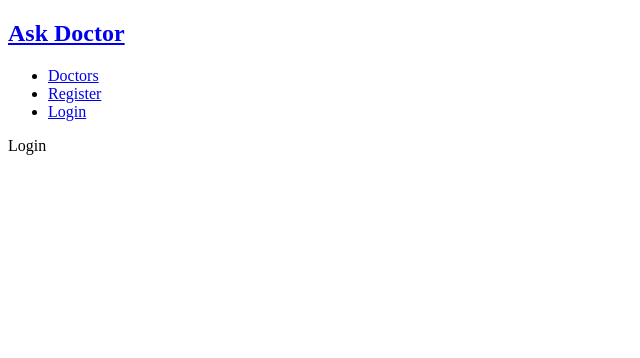
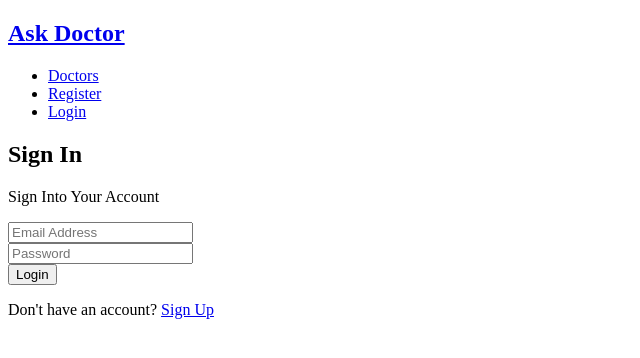
Before and after one commit to KotaWatanabe/ask-doctors, a React (Create React App) app in the folder client/: page /login in a window 1280 px wide. Shown: the top 358 px of the page, without its empty margins (0-640 px from the left). Built offline with nearby package versions, Linux system fonts and the light colour scheme.

Commit message:
create login form

```diff
--- a/client/src/App.js
+++ b/client/src/App.js
@@ -14,7 +14,7 @@
       <section className="container">
         <Switch>
           <Route exact path="/register" component={Register} />
-          <Route exact path="/Login" component={Login} />
+          <Route exact path="/login" component={Login} />
         </Switch>
       </section>
     </>
--- a/client/src/components/auth/Login.js
+++ b/client/src/components/auth/Login.js
@@ -1,10 +1,54 @@
-import React from 'react'
+import React, { useState } from 'react';
+import { Link } from 'react-router-dom'
 
 const Login = () => {
+
+    const [formData, setFormData] = useState({
+        email:'',
+        password:'',
+    });
+
+    const { email, password } = formData;
+
+    const onChange = e => setFormData({ ...formData, [e.target.name]:e.target.value})
+
+    const onSubmit = async e => {
+        e.preventDefault();
+        console.log('SUCCESS')
+    };
+
     return (
-        <div>
-            Login
-        </div>
+        <>
+        <h1 className="large text-primary">Sign In</h1>
+        <p className="lead"><i className="fas fa-user"></i> Sign  Into Your Account</p>
+        <form className="form" onSubmit={e => onSubmit(e)}>
+          <div className="form-group">
+            <input
+                type="email"
+                placeholder="Email Address"
+                name="email"
+                onChange={e => onChange(e)}
+                value={email}
+                required
+            />
+          </div>
+          <div className="form-group">
+            <input
+              type="password"
+              placeholder="Password"
+              name="password"
+              value={password}
+              onChange={e => onChange(e)}
+              minLength="6"
+              required
+            />
+          </div>
+          <input type="submit" className="btn btn-primary" value="Login" />
+        </form>
+        <p className="my-1">
+          Don't have an account? <Link to="/register">Sign Up</Link>
+        </p>
+    </>
     )
 }
 
--- a/client/src/components/auth/Register.js
+++ b/client/src/components/auth/Register.js
@@ -1,5 +1,5 @@
 import React, { useState } from 'react';
-import axios from 'axios';
+import { Link } from 'react-router-dom'
 
 const Register = () => {
     const [formData, setFormData] = useState({
@@ -17,25 +17,7 @@
         if(password !== password2) {
             console.log('Password do not match')
         } else {
-            const newUser = {
-                name,
-                email,
-                password
-            }
-            try {
-                const config = {
-                    headers: {
-                        'Conetent-Type': 'application/json'
-                    }
-                }
-
-                const body = JSON.stringify(newUser);
-
-                const res = await axios.post("/api/users", body, config);
-                console.log(res.data);
-            } catch (err) {
-                console.error(err.message)
-            }
+            console.log('SUCCESS');
         }
     }
 
@@ -88,7 +70,7 @@
               <input type="submit" className="btn btn-primary" value="Register" />
             </form>
             <p className="my-1">
-              Already have an account? <a href="login.html">Sign In</a>
+            Already have an account? <Link to="/login">Sign In</Link>
             </p>
         </>
     )
```
